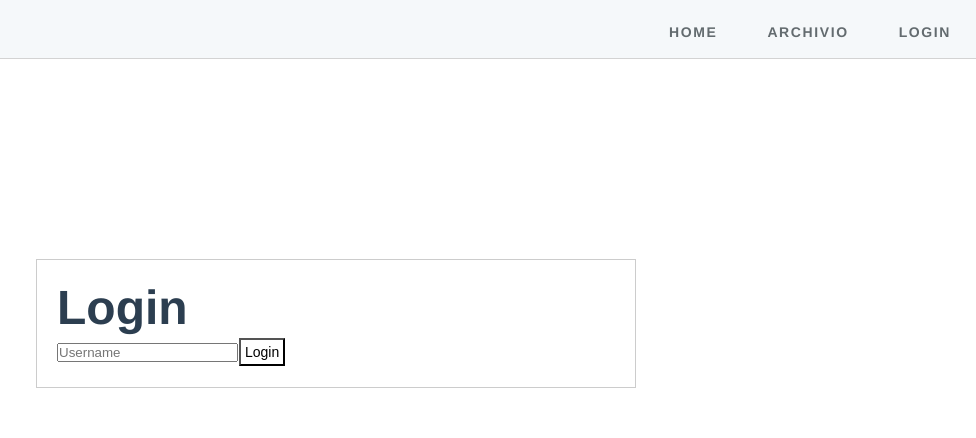
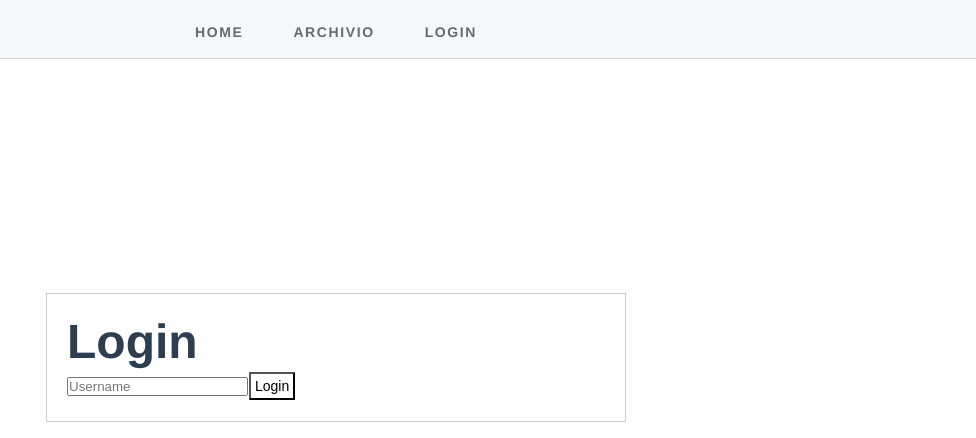
Before and after one commit to EvilFaustian/Todo_List, a Vue app: page /login in a window 1280 px wide. Shown: the top 438 px of the page, without its empty margins (304-1280 px from the left). Built offline with nearby package versions, Linux system fonts and the light colour scheme.

Commit message:
Some Styling

```diff
--- a/src/components/TodoList.vue
+++ b/src/components/TodoList.vue
@@ -1,7 +1,7 @@
 <template>
  <div class="container">
      <label>User: {{username}}</label>
-     <input type="text" class="todo-input" placeholder="What needs to be done" v-model="newTodo" @keyup.enter="addTodo">
+     <input type="text" class="todo-input" placeholder="Create new task" v-model="newTodo" @keyup.enter="addTodo">
      <transition-group name="fade" enter-active-class="animate__animated animate__fadeInUp" leave-active-class="animate__animated animate__fadeOutDown" mode="out-in">
      <todo-item v-for="(todo, index) in todosFiltered" :key="todo.id" :todo="todo" :index="index" :checkAll="!anyRemaining" @removedTodo="removeTodo" @finishedEdit="finishedEdit">
      </todo-item>
--- a/src/components/layouts/MainMaster.vue
+++ b/src/components/layouts/MainMaster.vue
@@ -46,7 +46,8 @@ export default {
 <style lang="scss">
 .container {
   margin: auto;
-  width: 600px;
+  max-width: 600px;
+  padding: 10px;
 }
 img {
   display: block;
@@ -76,7 +77,7 @@ img {
     list-style: none;
     padding: 15px 0;
     margin: 0;
-    justify-content: flex-end;
+    justify-content: center;
     background: #F5F8FA;
     border-bottom: 1px solid lightgrey;
     margin-bottom: 24px;
--- a/src/components/pages/MyArchivio.vue
+++ b/src/components/pages/MyArchivio.vue
@@ -31,7 +31,7 @@
                             v-focus
                         />
                         </div>
-                        <label class="username">By {{todo.author}}</label>
+                        <label class="authorname">By {{todo.author}}</label>
                         <div>
                         <div class="remove-item action-item" @click="removeTodo(index)">
                             &times;
```
